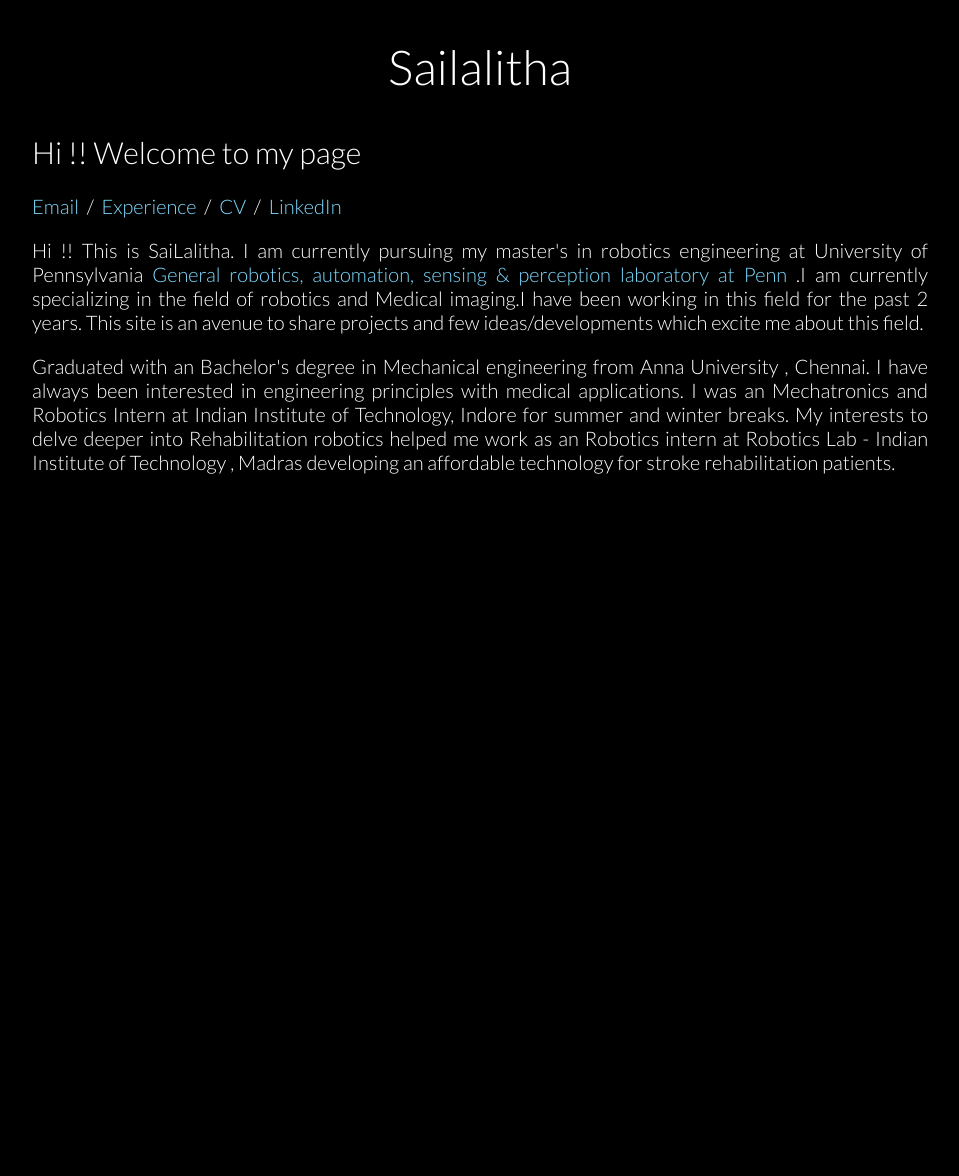
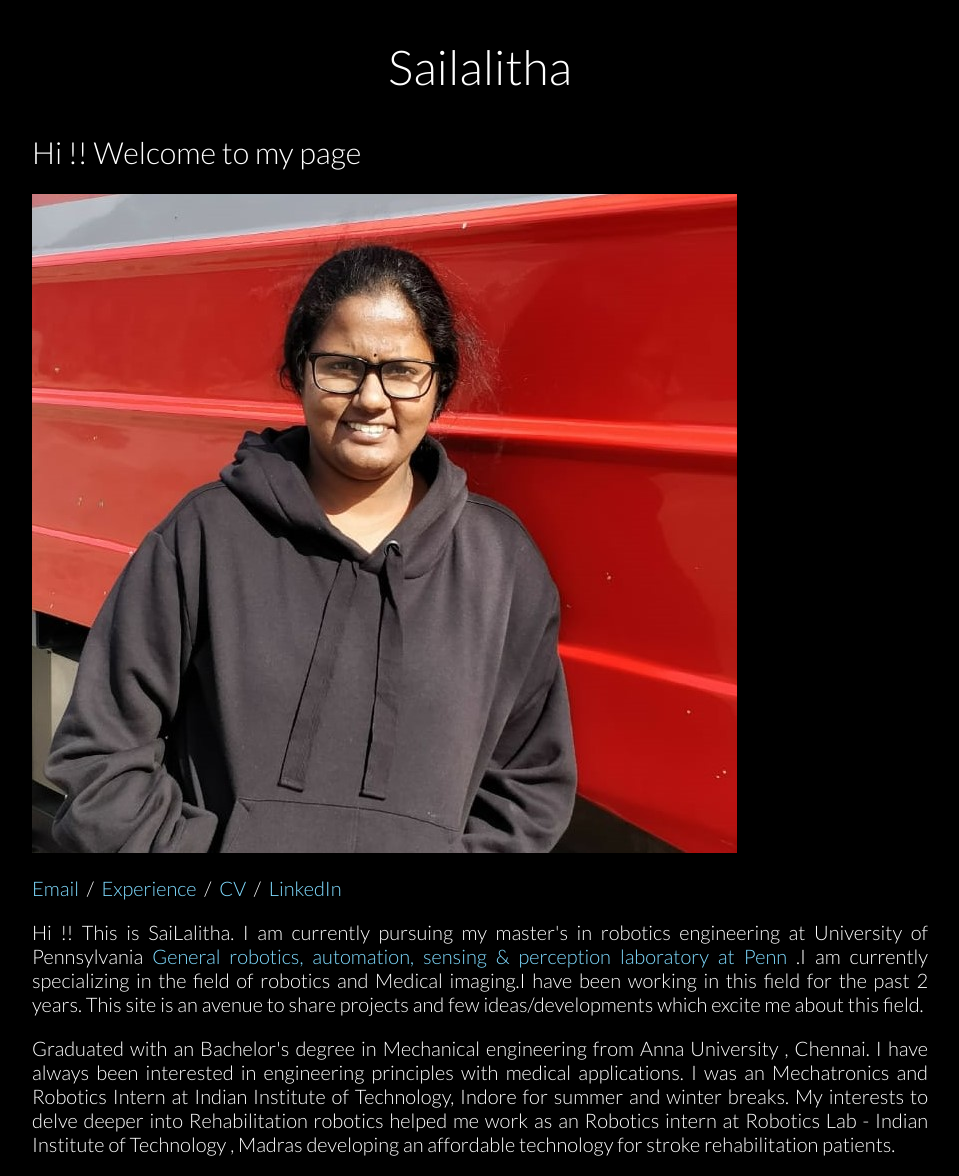
Before and after one commit to sailalitha96/sailalitha96.github.io, a Jekyll site: the page index.html, which Jekyll copies as it is, in a window 1280 px wide. Shown: the whole page, without its empty margins (160-1119 px from the left). Built offline with Jekyll 4.4.1, drawn with Linux system fonts in a browser that asks for light colours; nearby versions of some CDN libraries; before the commit the page ends 900 px from its top, so only the background shows below that.

Commit message:
Update index.html

```diff
--- a/index.html
+++ b/index.html
@@ -13,7 +13,8 @@
 
 		<h5>Sailalitha</h5>
 		<h4> Hi !! Welcome to my page</h4>
-		<imgprof src= '/projects/intropic.jpeg' style="width:200px;height: 250px;">
+		<div class= "imgprof">
+			<img src= '/projects/intropic.jpeg' class= "imgprof"></div>
 		<p align=center>
                 <a href="mailto:gsai@seas.upenn.edu">Email</a> &nbsp/&nbsp
 <!--                 <a href="data/JonBarron-CV.pdf">CV</a> &nbsp/&nbsp -->
```
